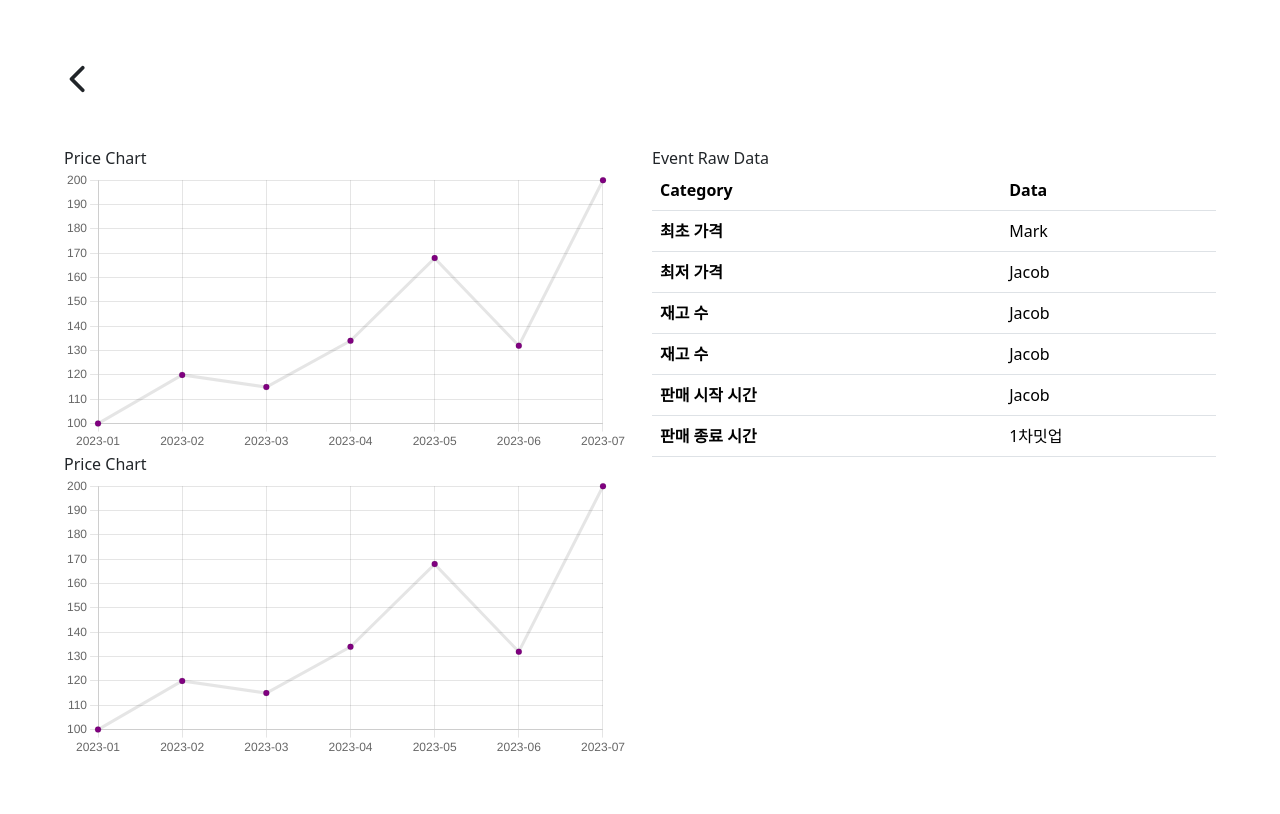
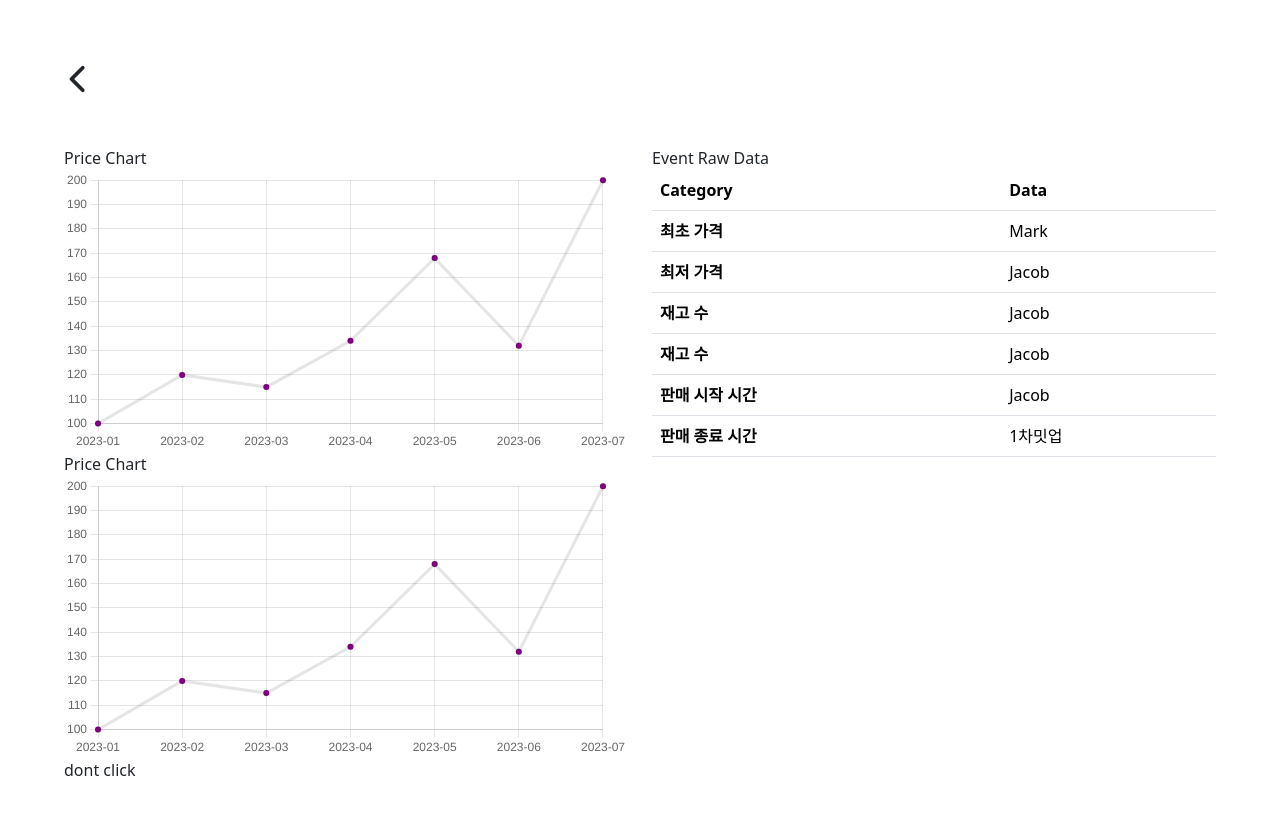
Before and after one commit to KYUUUW/meetuplab-landing, a Next.js app: page /admin/Events/111 in a window 1280 px wide. Shown: the top 814 px of the page. Built offline with nearby package versions, Linux system fonts and the light colour scheme.

Commit message:
fix : try vercel error2

```diff
--- a/src/pages/admin/[events]/[eventpid].tsx
+++ b/src/pages/admin/[events]/[eventpid].tsx
@@ -3,7 +3,6 @@
 import { faChevronLeft } from '@fortawesome/free-solid-svg-icons';
 import { FontAwesomeIcon } from '@fortawesome/react-fontawesome';
 import Link from 'next/link'; // Link 태그를 생성하여 다른 페이지 혹은 url로 이어지게 한다.
-import { useRouter } from 'next/router';
 
 import EventRawData from '../../../components/EventRawData';
 import PriceChart from '../../../components/PriceChart';
@@ -19,8 +18,8 @@
 config.autoAddCss = false;
 
 export default function EventPid() {
-  const router = useRouter();
-  const { pid } = router.query;
+  // const router = useRouter();
+  // const { pid } = router.query;
   const [TimeList, setTimeList] = useState([
     '2023-01',
     '2023-02',
@@ -35,6 +34,10 @@
     { name: '2차밋업', pid: '22' },
     { name: '3차밋업', pid: '33' },
   ]);
+  const temp = () => {
+    setRawDataList([{ name: '1차밋업', pid: '111' }]);
+    setTimeList(['2023-01']);
+  };
   return (
     <div style={{ padding: '5%' }}>
       <Link href={`/admin`}>
@@ -55,6 +58,7 @@
           <EventRawData RawDataList={RawDataList} />
         </div>
         {/* <FontAwesomeIcon icon={faPen} style={{ marginLeft: 10 }} /> */}
+        <span onClick={() => temp}>dont click</span>
       </div>
     </div>
   );
```
